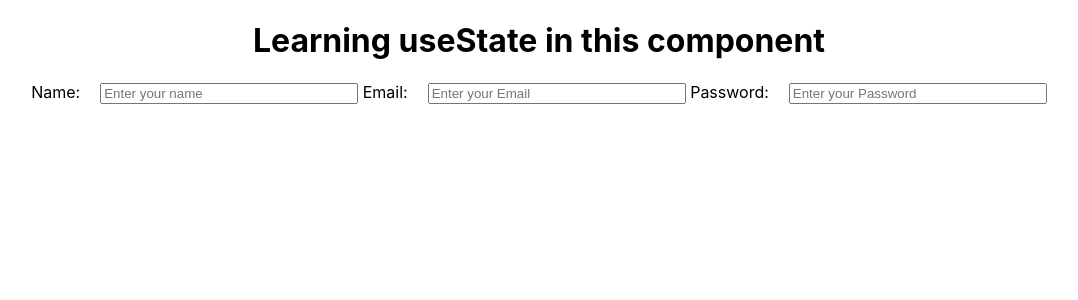
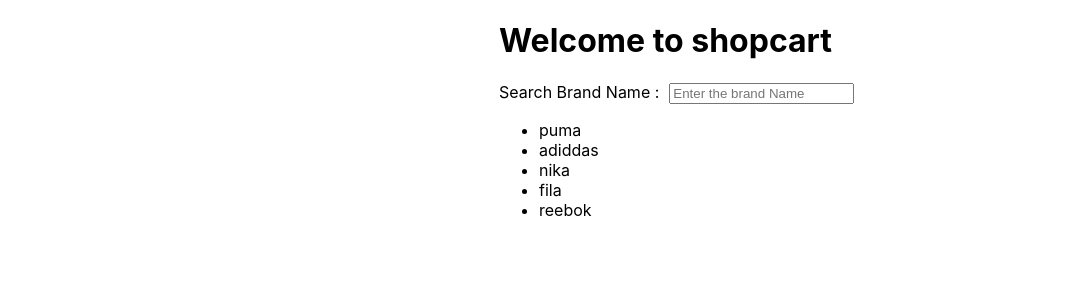
Before and after one commit to urvashitech/react-learning, a React (Create React App) app in the folder testapp/: page / in a window 1280 px wide. Shown: the top 300 px of the page, without its empty margins (101-1179 px from the left). Built offline with nearby package versions, Linux system fonts and the light colour scheme.

Commit message:
excercise on usestate hook

```diff
--- a/testapp/src/index.js
+++ b/testapp/src/index.js
@@ -4,12 +4,15 @@
 import App from './App';
 import reportWebVitals from './reportWebVitals';
 import State from './practice/State';
+import Exercise1 from './practice/Exercise1';
 
 const root = ReactDOM.createRoot(document.getElementById('root'));
 root.render(
   <React.StrictMode>
-    {/* <App/> */}
-    <State/>
+    {/* <App/>
+    <State/> */}
+    <Exercise1/>
+
   </React.StrictMode>
 );
 
--- /dev/null
+++ b/testapp/src/practice/Exercise1.jsx
@@ -0,0 +1,33 @@
+import React, { useState } from 'react'
+
+function Exercise1() {
+    const allBrands = [
+        {id : "1" , brandName:"puma"},
+        {id : "2" , brandName:"adiddas"},
+        {id : "3" , brandName:"nika"},
+        {id : "4" , brandName:"fila"},
+        {id : "5" , brandName:"reebok"}
+    ]
+    const [searched,setSearched] = useState("")
+    const handleSearch = (e)=>{
+        setSearched(e.target.value)
+
+    }
+    console.log(searched)
+  return (
+    <div className='' style={{marginLeft:"600px"}}>
+        <h1>Welcome to shopcart</h1>
+      <label> Search Brand Name :
+    <input onChange={handleSearch} style={{marginLeft:"10px"}} placeholder='Enter the brand Name'/>
+      </label>
+
+        <ul>
+
+        {searched === "" ? allBrands.map((allBrand)=>(<li key = {allBrand.id}>{allBrand.brandName}</li>)): allBrands.filter((brand)=>(brand.brandName.toLocaleLowerCase ()=== searched.toLocaleLowerCase())).map((allBrand)=>(<li key={allBrand.id}>{allBrand.brandName}</li>))}
+      </ul>
+
+    </div>
+  )
+}
+
+export default Exercise1
```
